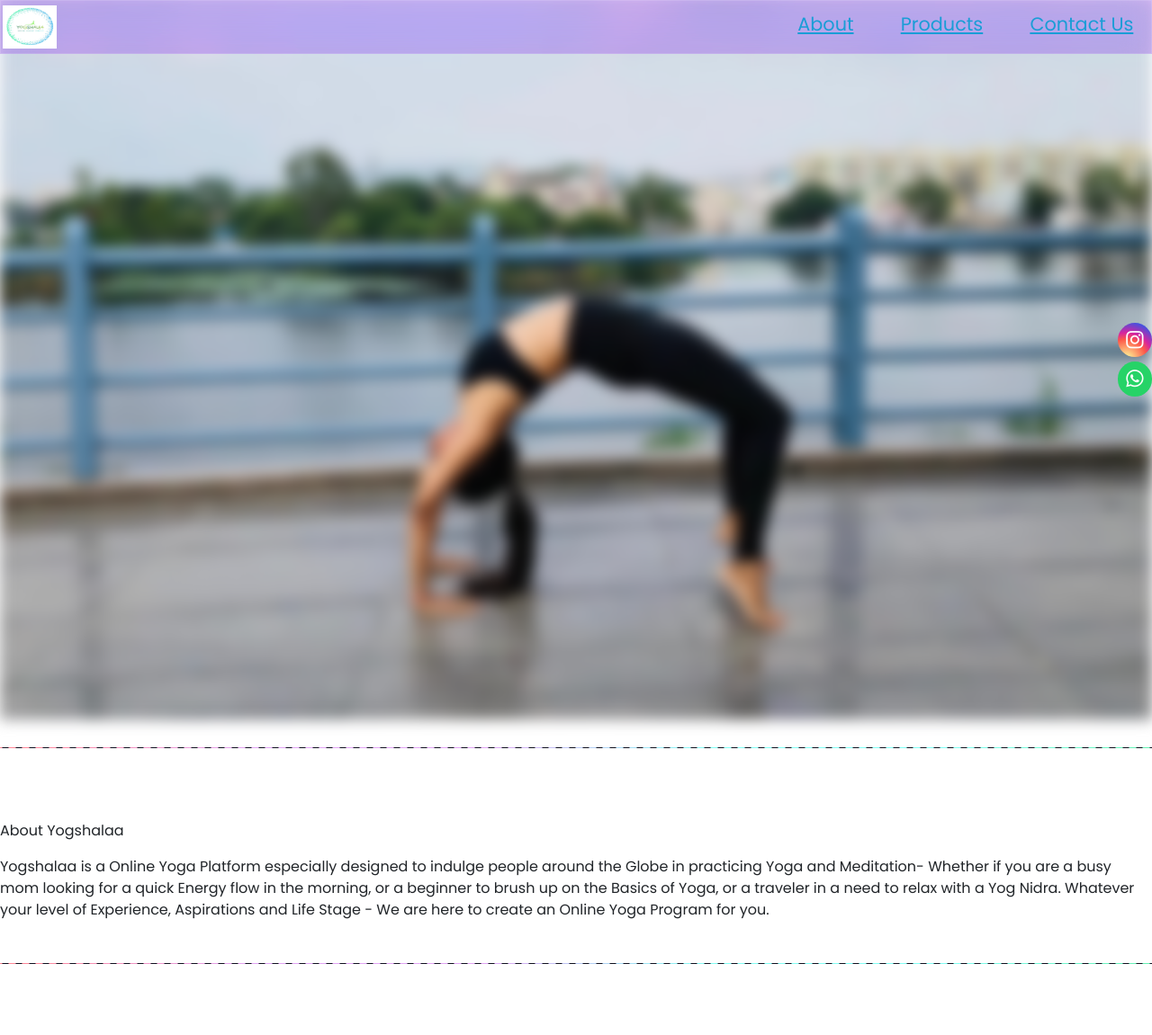
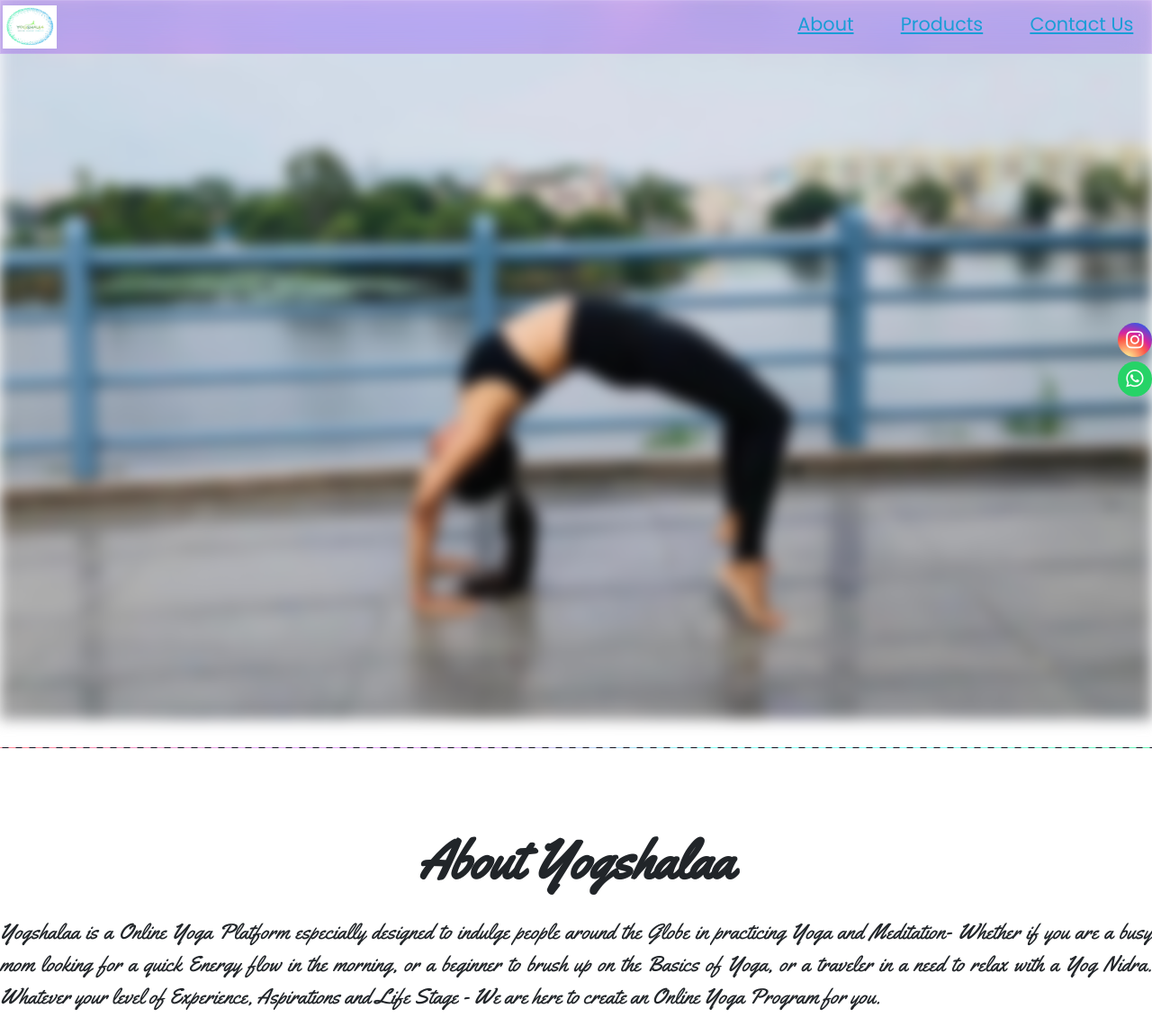
Before and after one commit to RRB230899/Yogshalaa, a Django app: page / in a window 1280 px wide. Shown: the top 1151 px of the page at 90% size. Run offline with Django 4.2, Linux system fonts and the light colour scheme; some libraries are stand-ins or nearby versions.

Commit message:
CSS changes

```diff
--- /dev/null
+++ b/static/css/yellowtailfont.css
@@ -0,0 +1,12 @@
+.about-us-heading{
+    font-family: Yellowtail;
+    font-size: 60px;
+    font-weight: 600;
+    text-align: center;
+}
+
+.about-us-content{
+    font-family: Yellowtail;
+    font-size: 24px;
+    text-align: justify;
+}
--- a/templates/index.html
+++ b/templates/index.html
@@ -10,7 +10,9 @@
     <link rel="stylesheet" href="https://cdnjs.cloudflare.com/ajax/libs/twitter-bootstrap/5.2.3/css/bootstrap.min.css" integrity="sha512-SbiR/eusphKoMVVXysTKG/7VseWii+Y3FdHrt0EpKgpToZeemhqHeZeLWLhJutz/2ut2Vw1uQEj2MbRF+TVBUA==" crossorigin="anonymous" referrerpolicy="no-referrer" />
     <link rel="stylesheet" href="https://cdnjs.cloudflare.com/ajax/libs/font-awesome/4.6.3/css/font-awesome.css" integrity="sha512-SbiR/eusphKoMVVXysTKG/7VseWii+Y3FdHrt0EpKgpToZeemhqHeZeLWLhJutz/2ut2Vw1uQEj2MbRF+TVBUA==" crossorigin="anonymous" referrerpolicy="no-referrer" />
     {% load static %}
+    <link href='https://fonts.googleapis.com/css?family=Yellowtail' rel='stylesheet'>
     <link href="https://cdn.jsdelivr.net/npm/bootstrap@5.0.2/dist/css/bootstrap.min.css" rel="stylesheet" integrity="sha384-EVSTQN3/azprG1Anm3QDgpJLIm9Nao0Yz1ztcQTwFspd3yD65VohhpuuCOmLASjC" crossorigin="anonymous">    <link rel="stylesheet" href="{% static 'css/carousel.css' %}">
+    <link rel="stylesheet" href="{% static 'css/yellowtailfont.css' %}">
     <link rel="stylesheet" href="{% static 'css/landing_page.css' %}">
     <link rel="stylesheet" href="{% static 'css/intro-pic.css' %}">
     <link rel="stylesheet" href="{% static 'css/login.css' %}">
@@ -87,8 +89,8 @@
 
 <br><br>
 <div id="about_us">
-    <p>About Yogshalaa</p>
-    <p>Yogshalaa is a Online Yoga Platform especially designed to indulge people around the Globe in practicing
+    <p class="about-us-heading">About Yogshalaa</p>
+    <p class="about-us-content">Yogshalaa is a Online Yoga Platform especially designed to indulge people around the Globe in practicing
         Yoga and Meditation- Whether if you are a busy mom looking for a quick Energy flow in the morning,
         or a beginner to brush up on the Basics of Yoga, or a traveler in a need to relax with a Yog Nidra.
         Whatever your level of Experience, Aspirations and Life Stage - We are here to create an Online Yoga Program for you.</p>
@@ -197,7 +199,7 @@
 <script src="{% static 'js/slit.js' %}"></script>
 <section class="section-class">
         <div class="container">
-            <h1 class="section-header">Client Review <span>Lorem ipsum dolor sit amet, consectetur adipisicing elit.</span></h1>
+            <h1 class="section-header about-us-heading">Client Review <span>Lorem ipsum dolor sit amet, consectetur adipisicing elit.</span></h1>
             <div class="testimonials">
                 {% load static %}
                 <div id="carouselExampleControls" class="carousel slide" data-bs-ride="carousel">
--- a/templates/login.html
+++ b/templates/login.html
@@ -5,7 +5,6 @@
     <title>Registration</title>
 	  {% load static %}
     <link rel="stylesheet" href="{% static 'css/bootstrap.min.css' %}" >
-	<link rel="stylesheet" href="{% static 'css/carousel.css' %}" >
 	<link rel="stylesheet" href="{% static 'css/scratch.css' %}" >
     <link rel="stylesheet" href="{% static 'css/intro-pic.css' %}" >
     <link rel="stylesheet" href="{% static 'css/login.css' %}" >
--- a/templates/register.html
+++ b/templates/register.html
@@ -5,7 +5,6 @@
     <title>Registration</title>
 	  {% load static %}
     <link rel="stylesheet" href="{% static 'css/bootstrap.min.css' %}" >
-	<link rel="stylesheet" href="{% static 'css/carousel.css' %}" >
 	<link rel="stylesheet" href="{% static 'css/scratch.css' %}" >
     <link rel="stylesheet" href="{% static 'css/intro-pic.css' %}" >
     <link rel="stylesheet" href="{% static 'css/login.css' %}" >
--- a/templates/success.html
+++ b/templates/success.html
@@ -11,7 +11,6 @@
 		@import url(//maxcdn.bootstrapcdn.com/font-awesome/4.2.0/css/font-awesome.min.css);
 	</style>
 	<link rel="stylesheet" href="https://2-22-4-dot-lead-pages.appspot.com/static/lp918/min/default_thank_you.css">
-	<link rel="stylesheet" href="{% static 'css/carousel.css' %}">
 	<script src="{% static 'js/dashboard.js' %}"></script>>
     <script src="https://ajax.googleapis.com/ajax/libs/jquery/3.6.0/jquery.min.js"></script>
 	<script src="https://2-22-4-dot-lead-pages.appspot.com/static/lp918/min/jquery-1.9.1.min.js"></script>
```
